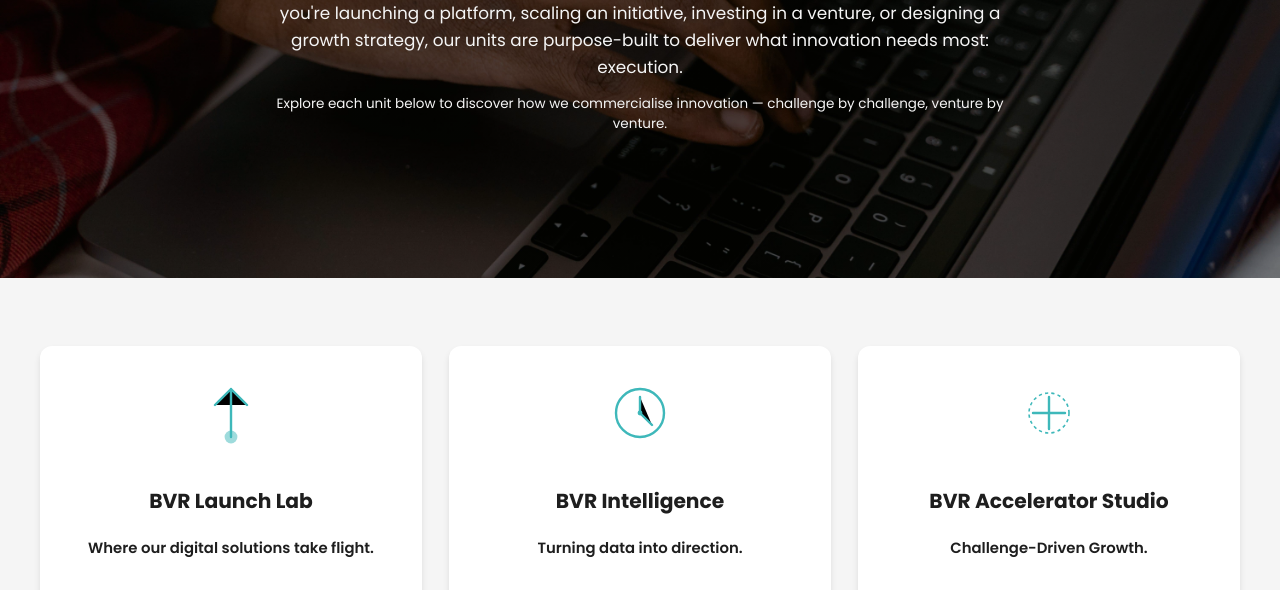
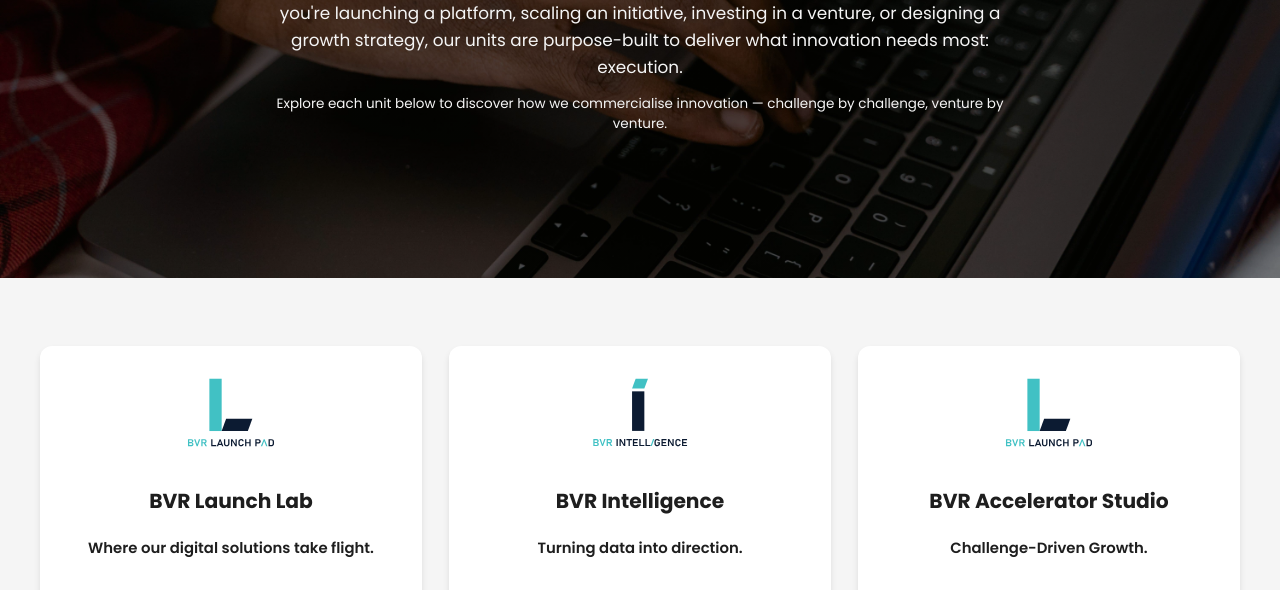
Before and after one commit to kigongo-vincent/bvr-innovation-group, a plain HTML site: page units.html in a window 1280 px wide. Shown: the part 362-952 px from the top of the page. Drawn offline with nearby package versions, Linux system fonts and the light colour scheme; files whose address does not match are found by name.

Commit message:
added the logo

```diff
--- a/units.html
+++ b/units.html
@@ -92,9 +92,7 @@
         <!-- Launch Lab -->
         <div class="unit-card" data-aos="fade-up" data-aos-delay="200">
           <div class="unit-icon">
-            <svg width="80" height="80" viewBox="0 0 100 100">
-              <use href="assets/icons/units.svg#launch-lab" />
-            </svg>
+              <img src="./assets/icons/BVR launch pad.svg" alt="">
           </div>
           <h2>BVR Launch Lab</h2>
           <h3>Where our digital solutions take flight.</h3>
@@ -114,9 +112,8 @@
         <!-- Intelligence -->
         <div class="unit-card" data-aos="fade-up" data-aos-delay="300">
           <div class="unit-icon">
-            <svg width="80" height="80" viewBox="0 0 100 100">
-              <use href="assets/icons/units.svg#intelligence" />
-            </svg>
+                          <img src="./assets/icons/BVR Intelligence.svg" alt="">
+
           </div>
           <h2>BVR Intelligence</h2>
           <h3>Turning data into direction.</h3>
@@ -136,9 +133,8 @@
         <!-- Accelerator Studio -->
         <div class="unit-card" data-aos="fade-up" data-aos-delay="400">
           <div class="unit-icon">
-            <svg width="80" height="80" viewBox="0 0 100 100">
-              <use href="assets/icons/units.svg#accelerator" />
-            </svg>
+              <img src="./assets/icons/BVR launch pad.svg" alt="">
+
           </div>
           <h2>BVR Accelerator Studio</h2>
           <h3>Challenge-Driven Growth.</h3>
```
